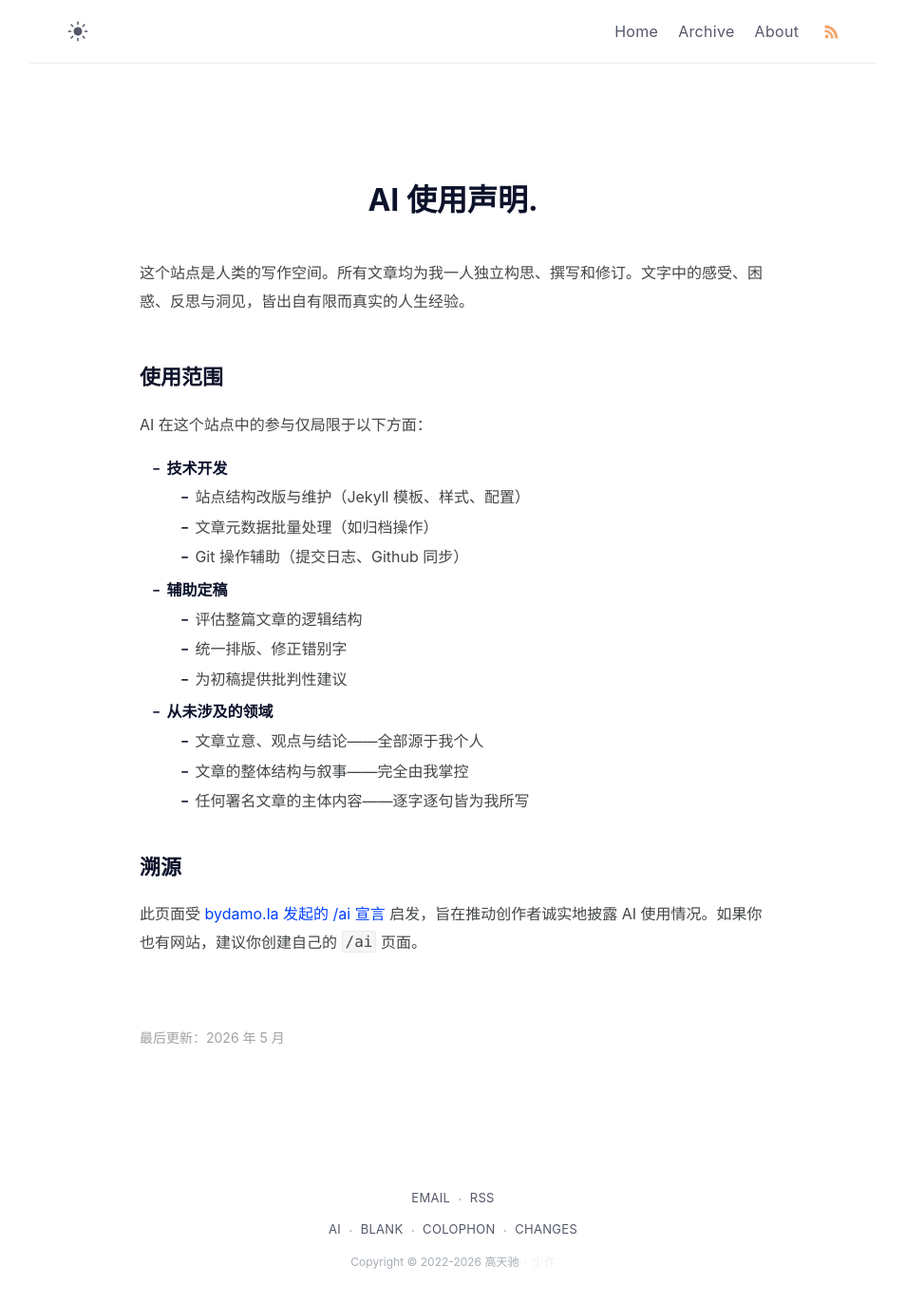
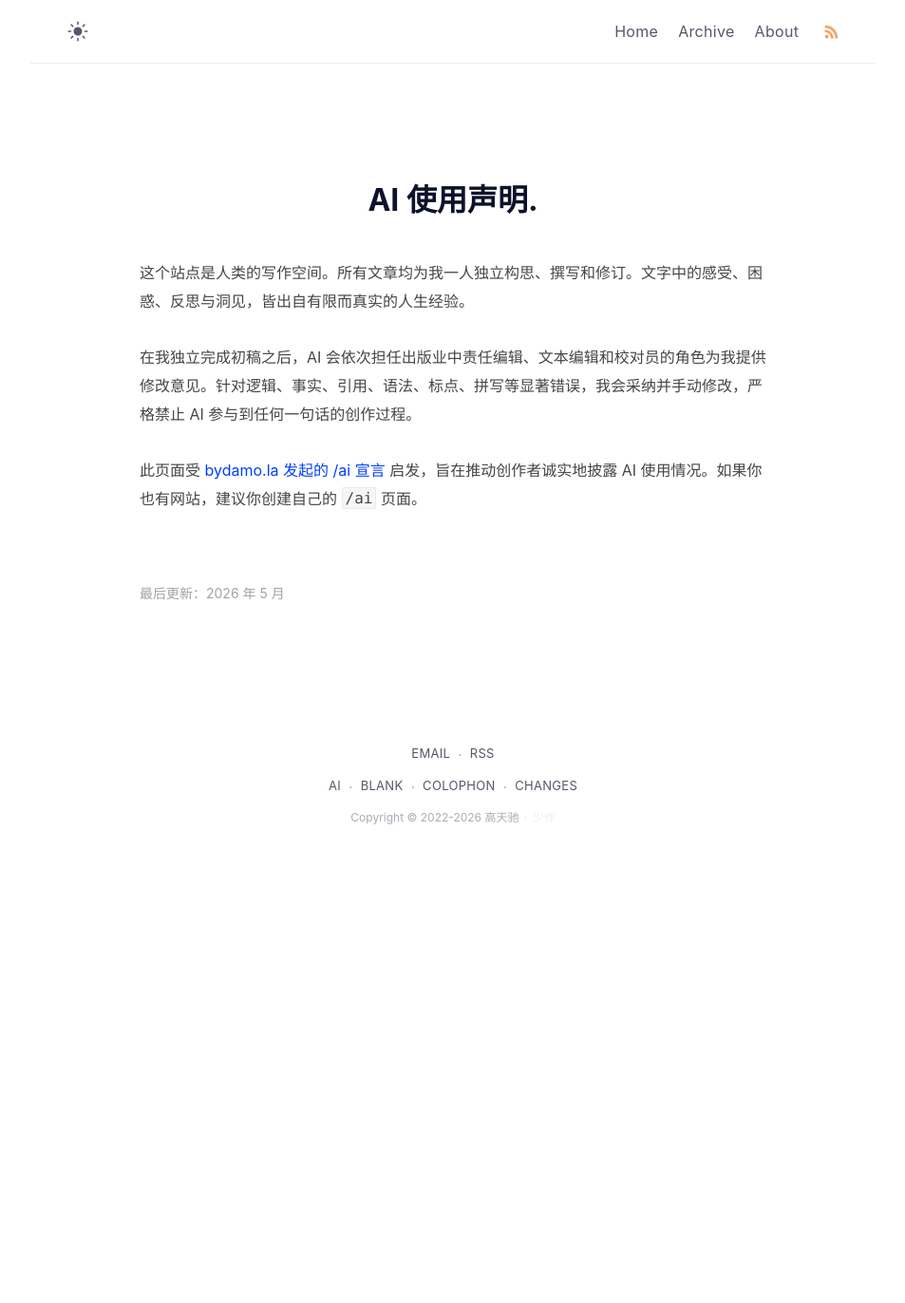
Before and after one commit to gaotianchi/gaotianchi.github.io, a Jekyll site: the page built from ai.md, in a window 1280 px wide. Shown: the whole page at 95% size, without its empty margins (163-1116 px from the left). Built offline with Jekyll 4.4.1, drawn with Linux system fonts in a browser that asks for light colours; after the commit the page ends 905 px from its top, so only the background shows below that.

Commit message:
refine AI usage declaration for clarity and remove redundant sections

```diff
--- a/ai.md
+++ b/ai.md
@@ -8,28 +8,7 @@ comments: false
 
 这个站点是人类的写作空间。所有文章均为我一人独立构思、撰写和修订。文字中的感受、困惑、反思与洞见，皆出自有限而真实的人生经验。
 
-
-## 使用范围
-
-AI 在这个站点中的参与仅局限于以下方面：
-
-- **技术开发**
-  - 站点结构改版与维护（Jekyll 模板、样式、配置）
-  - 文章元数据批量处理（如归档操作）
-  - Git 操作辅助（提交日志、Github 同步）
-
-- **辅助定稿**
-  - 评估整篇文章的逻辑结构
-  - 统一排版、修正错别字
-  - 为初稿提供批判性建议
-
-- **从未涉及的领域**
-  - 文章立意、观点与结论——全部源于我个人
-  - 文章的整体结构与叙事——完全由我掌控
-  - 任何署名文章的主体内容——逐字逐句皆为我所写
-
-
-## 溯源
+在我独立完成初稿之后，AI 会依次担任出版业中责任编辑、文本编辑和校对员的角色为我提供修改意见。针对逻辑、事实、引用、语法、标点、拼写等显著错误，我会采纳并手动修改，严格禁止 AI 参与到任何一句话的创作过程。
 
 此页面受 [bydamo.la 发起的 /ai 宣言](https://www.bydamo.la/p/ai-manifesto) 启发，旨在推动创作者诚实地披露 AI 使用情况。如果你也有网站，建议你创建自己的 `/ai` 页面。
 
```
Also changed, not shown: colophon.md (+1 -3 lines).
